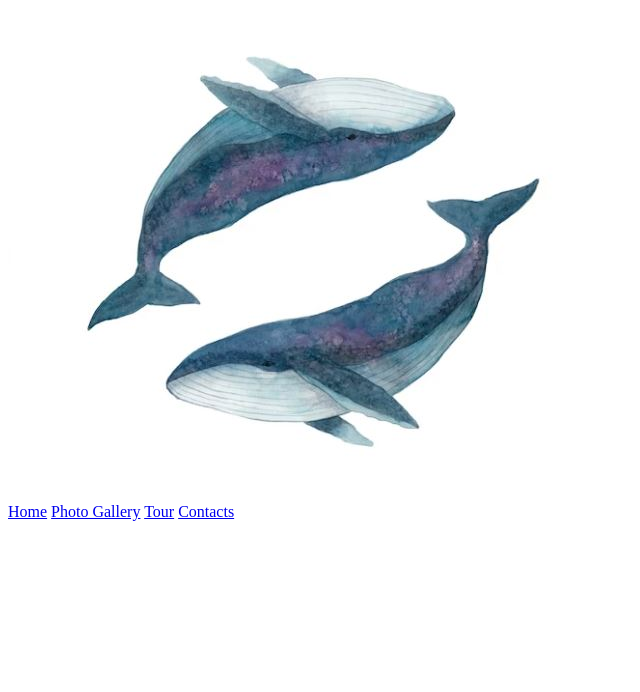
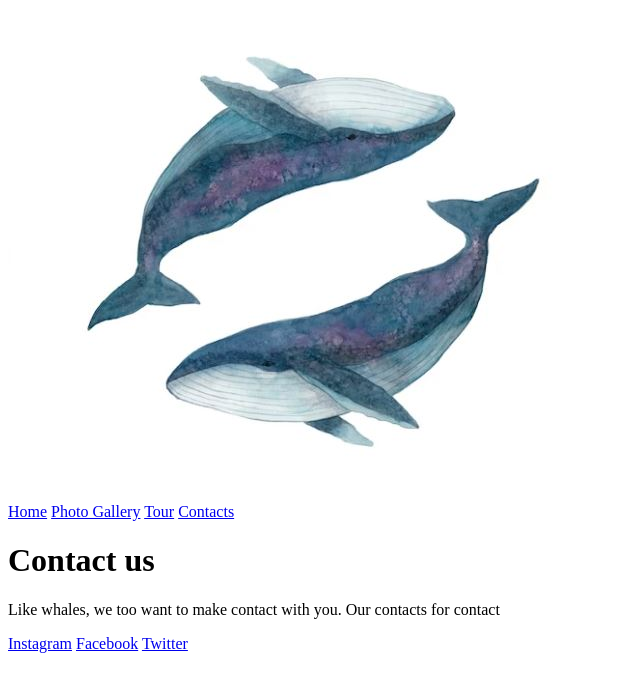
Before and after one commit to tatticodes/whaleSite, a plain HTML site: page pagefour.html in a window 1280 px wide. Shown: the whole page, without its empty margins (0-640 px from the left). Drawn offline with Linux system fonts and the light colour scheme.

Commit message:
Edit file

```diff
--- a/pagefour.html
+++ b/pagefour.html
@@ -18,6 +18,15 @@
         <a href="./pagethree.html">Tour</a>
         <a href="./pagefour.html">Contacts</a>
     </div>
+    <h1>Contact us</h1>
+    <div>
+        <p>Like whales, we too want to make contact with you. Our contacts for contact</p>
+    </div>
+    <div>
+        <a href="https://www.instagram.com/" target="_blank">Instagram</a>
+        <a href="https://www.facebook.com/" target="_blank">Facebook</a>
+        <a href="https://twitter.com/?lang=ru" target="_blank">Twitter</a>
+    </div>
 
 </body>
 
```
Also changed, not shown: img/favicon-32x32.png.
